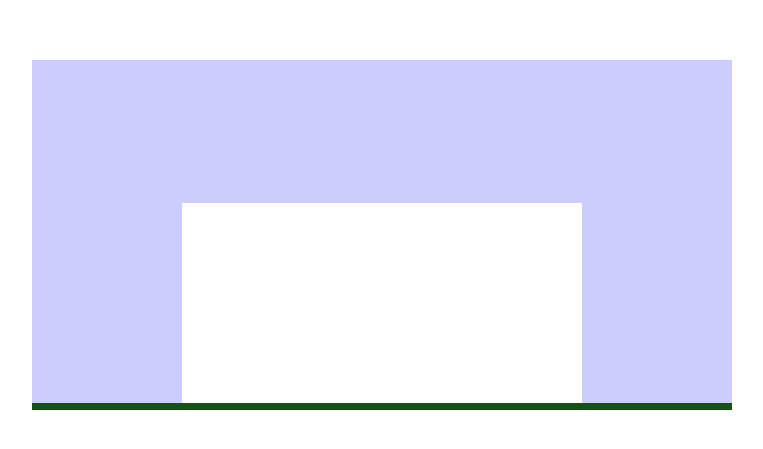
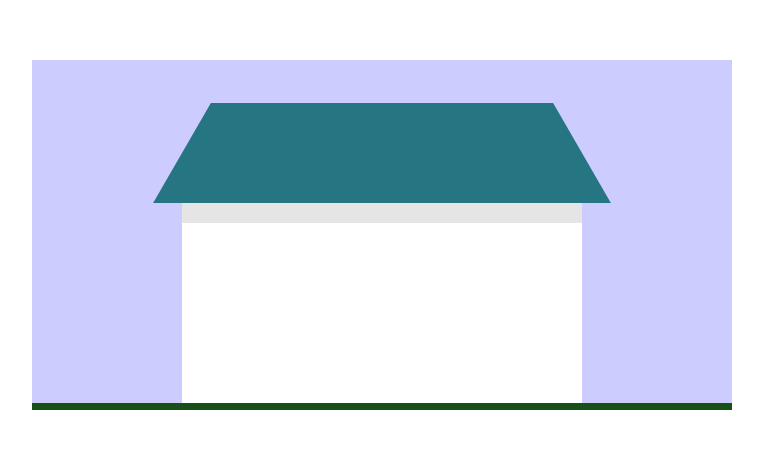
Before and after one commit to Nuruzzamanshah/Drawing, a plain HTML site: page index.html in a window 1280 px wide. Shown: the part 165-614 px from the top of the page, without its empty margins (258-1021 px from the left). Drawn offline with Linux system fonts and the light colour scheme.

Commit message:
css roof added

```diff
--- a/css/style.css
+++ b/css/style.css
@@ -28,3 +28,39 @@ body{
     transform: translateX(-50%);
     position: absolute;
 }
+.main::before{
+    content: '';
+    position: absolute;
+    width: 100%;
+    height: 10%;
+    top: 0;
+    left: 0;
+    background: rgba(0,0, 0,0.1);
+}
+.roof{
+    height: 100px;
+    width: 100%;
+    /* background: #ff0; */
+    top: -100px;
+    position: absolute;
+}
+.roof::before{
+    content: '';
+    top: 0;
+    left: 0;
+    width: 60%;
+    height: 100%;
+    background: #257582;
+    position: absolute;
+    transform: skewX(330deg);
+}
+.roof::after{
+    content: '';
+    top: 0;
+    right: 0;
+    width: 60%;
+    height: 100%;
+    background: #257582;
+    position: absolute;
+    transform: skewX(30deg);
+}
--- a/index.html
+++ b/index.html
@@ -10,6 +10,9 @@
 <body>
     <div class="house">
         <div class="main">
+            <div class="roof">
+
+            </div>
 
         </div>
 
```
